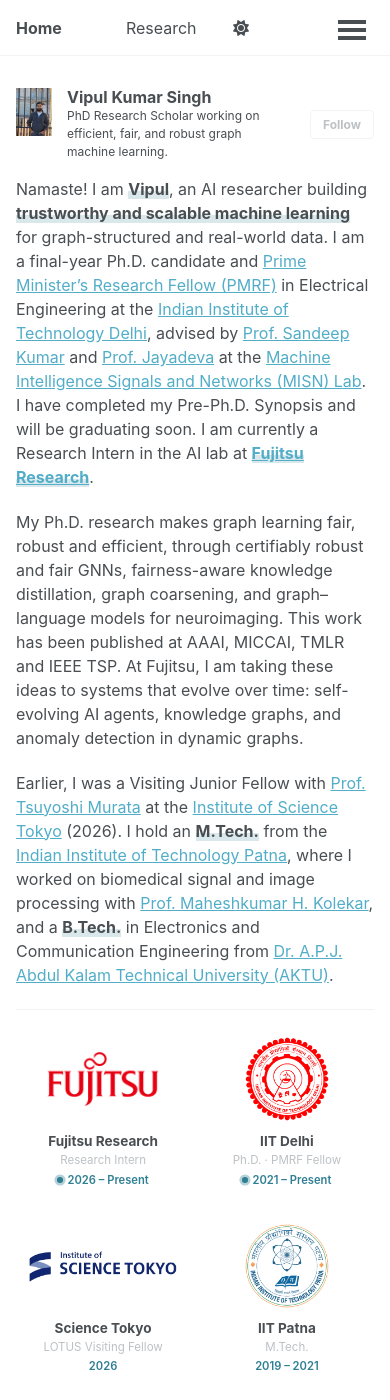
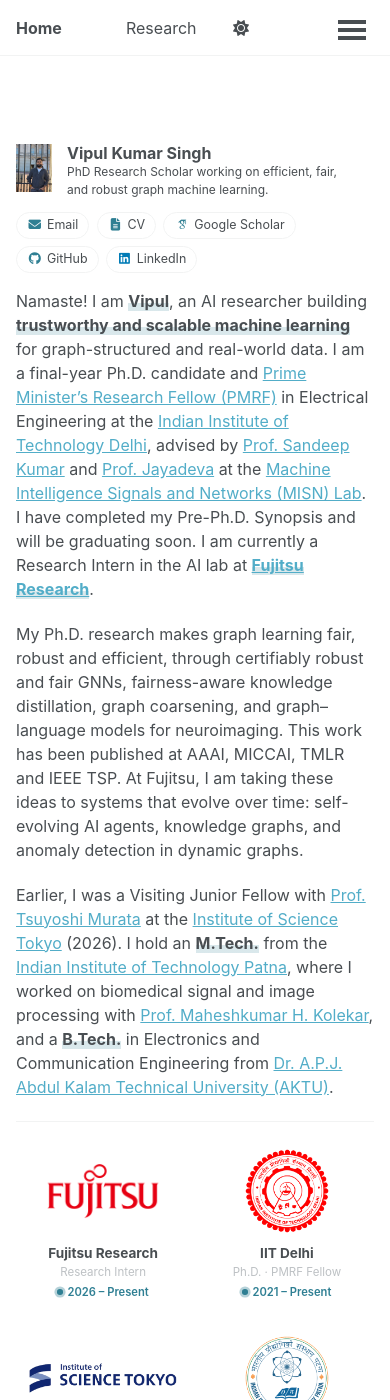
Before and after one commit to shashivipul/shashivipul.github.io, a Jekyll site: the page built from _pages/about.md, in a window 390 px wide and 1400 px high. Built offline with Jekyll 4.4.1, drawn with Linux system fonts in a browser that asks for light colours; some web fonts are replaced; a script bundle is joined from its source files by our own code; library files that are not in the unit come from our copies.

Commit message:
Mobile: show profile links as visible buttons instead of the Follow dropdown
- Email, CV, Scholar, GitHub, LinkedIn always visible under the name on
  phones/tablets on every page
- Add CV link to the sidebar (author.cv in _config.yml)

Co-Authored-By: Claude Opus 5.5 <noreply@anthropic.com>
Claude-Session: https://claude.ai/code/session_01C8drE48dQ9CnGpvxwHaeMY

```diff
--- a/_config.yml
+++ b/_config.yml
@@ -31,6 +31,7 @@ author:
   employer         : "Indian Institute of Technology"
   uri              : # URL
   email            : "Vipul.Kumar.Singh@ee.iitd.ac.in"
+  cv               : "https://drive.google.com/file/d/1WpLTwmIluLPxa7caAgfWQmlg-7Llh8zU/view?usp=share_link"
 
   # Academic websites
   academia         : # URL
--- a/_includes/author-profile.html
+++ b/_includes/author-profile.html
@@ -35,6 +35,9 @@
       {% endif %}
       {% if author.email %}
         <li><a href="mailto:{{ author.email }}"><i class="fas fa-fw fa-envelope icon-pad-right" aria-hidden="true"></i>{{ site.data.ui-text[site.locale].email_label | default: "Email" }}</a></li>
+      {% endif %}
+      {% if author.cv %}
+        <li><a href="{{ author.cv }}"><i class="fas fa-fw fa-file-alt icon-pad-right" aria-hidden="true"></i>CV</a></li>
       {% endif %}
 
       <!-- Font Awesome and Academicons icons / Academic websites -->
--- /dev/null
+++ b/_sass/layout/_mobile_profile.scss
@@ -0,0 +1,59 @@
+/* ==========================================================================
+   Phones and tablets: show the profile links as visible buttons instead of
+   hiding them behind the "Follow" dropdown
+   ========================================================================== */
+
+@media (max-width: 924px) {
+  .author__urls-wrapper {
+    display: block;
+    width: 100%;
+    margin-top: 0.8em;
+
+    button { display: none !important; }   /* the old "Follow" toggle */
+  }
+
+  .author__urls {
+    display: flex !important;              /* always visible on small screens */
+    flex-wrap: wrap;
+    gap: 0.45em;
+    position: static;
+    margin: 0;
+    padding: 0;
+    border: 0;
+    background: transparent;
+    box-shadow: none;
+    z-index: auto;
+
+    &:before, &:after { display: none !important; }   /* dropdown arrow */
+
+    li {
+      margin: 0;
+      white-space: nowrap;
+
+      &.author__desktop { display: none; }   /* location / employer */
+    }
+
+    a {
+      display: inline-flex;
+      align-items: center;
+      gap: 0.35em;
+      margin: 0 !important;
+      padding: 0.4em 0.8em;
+      border: 1px solid var(--global-border-color);
+      border-radius: 999px;
+      font-size: 0.78rem;
+      line-height: 1.2;
+      color: var(--global-text-color) !important;
+      text-decoration: none !important;
+      transition: border-color 0.2s ease, background-color 0.2s ease;
+
+      &:hover,
+      &:active {
+        border-color: #2f7f93;
+        background: rgba(47, 127, 147, 0.08);
+      }
+
+      i { margin: 0; padding: 0; color: #2f7f93; }
+    }
+  }
+}
--- a/assets/css/main.scss
+++ b/assets/css/main.scss
@@ -40,6 +40,7 @@
     "layout/home",
     "layout/education",
     "layout/travel",
+    "layout/mobile_profile",
     "layout/dark_overrides",
 
     "vendor/font-awesome/fontawesome",
```
